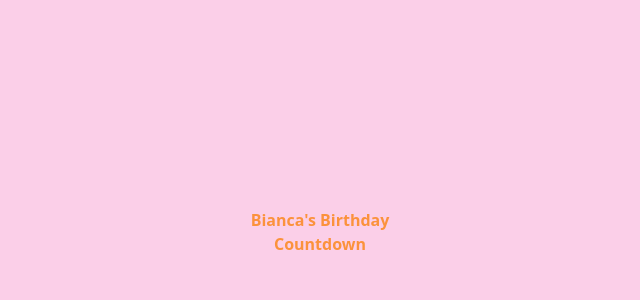
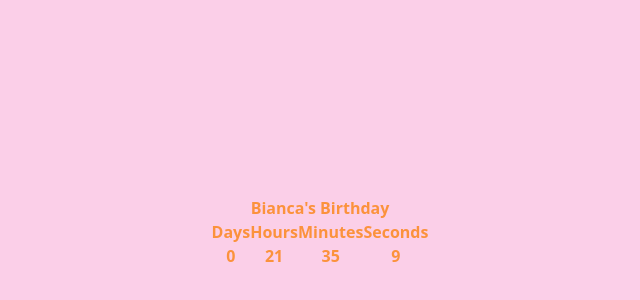
Before and after one commit to KodeIva/Bianca-birthday, a React (Create React App) app in the folder biancas-birthday/: page / in a window 1280 px wide. Shown: the part 168-468 px from the top of the page, without its empty margins (320-960 px from the left). Built offline with nearby package versions, Linux system fonts and the light colour scheme.

Commit message:
Added useState consts, useEffect , setInterval

```diff
--- a/biancas-birthday/src/component/Countdown.js
+++ b/biancas-birthday/src/component/Countdown.js
@@ -1,9 +1,54 @@
 import React, {useState, useEffect} from 'react'
 
-const Countdown = () => {
+const Countdown = ({birthday}) => {
+ const [days, setDays] = useState(0)
+ const [hours, setHours] = useState(0)
+ const [minutes, setMinutes] = useState(0)
+ const [seconds, setSeconds] = useState(0)
+
+ useEffect(() => {
+    const timer = setInterval(() => {
+      const today = new Date().getTime()
+      const timeLeft = birthday - today
+      console.log(timeLeft);
+
+      let day = 24*60*60*1000
+      let hour = 60*60*1000
+      let minute = 60*1000
+      let second = 1000
+
+      let days = Math.floor(timeLeft / day)
+      let hours = Math.floor(timeLeft / hour)
+      let minutes = Math.floor((timeLeft % hour) / minute)
+      let seconds = Math.floor((timeLeft % minute) / second)
+
+      setDays(days)
+      setHours(hours)
+      setMinutes(minutes)
+      setSeconds(seconds)
+    },1000)
+    return () => clearInterval(timer)
+ },[birthday])
 
   return (
-    <div>Countdown</div>
+    <div className='flex items-center'>
+        <div className='flex flex-col items-center'>
+            <h3>Days</h3>
+            <p>{days}</p>
+        </div>
+        <div className='flex flex-col items-center'>
+            <h3>Hours</h3>
+            <p>{hours}</p>
+        </div>
+        <div className='flex flex-col items-center'>
+            <h3>Minutes</h3>
+            <p>{minutes}</p>
+        </div>
+        <div className='flex flex-col items-center'>
+            <h3>Seconds</h3>
+            <p>{seconds}</p>
+        </div>
+    </div>
   )
 }
 
```
